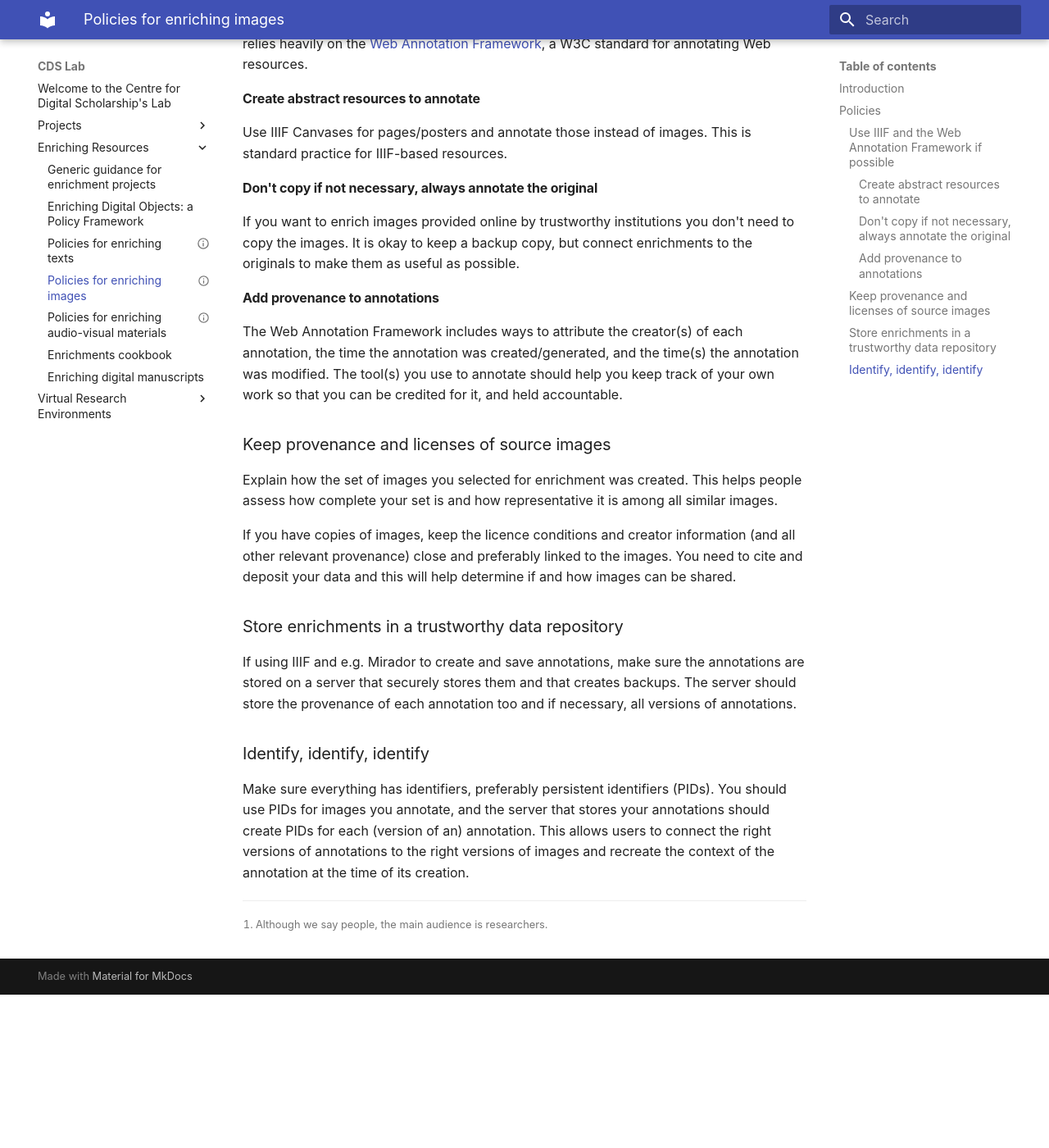
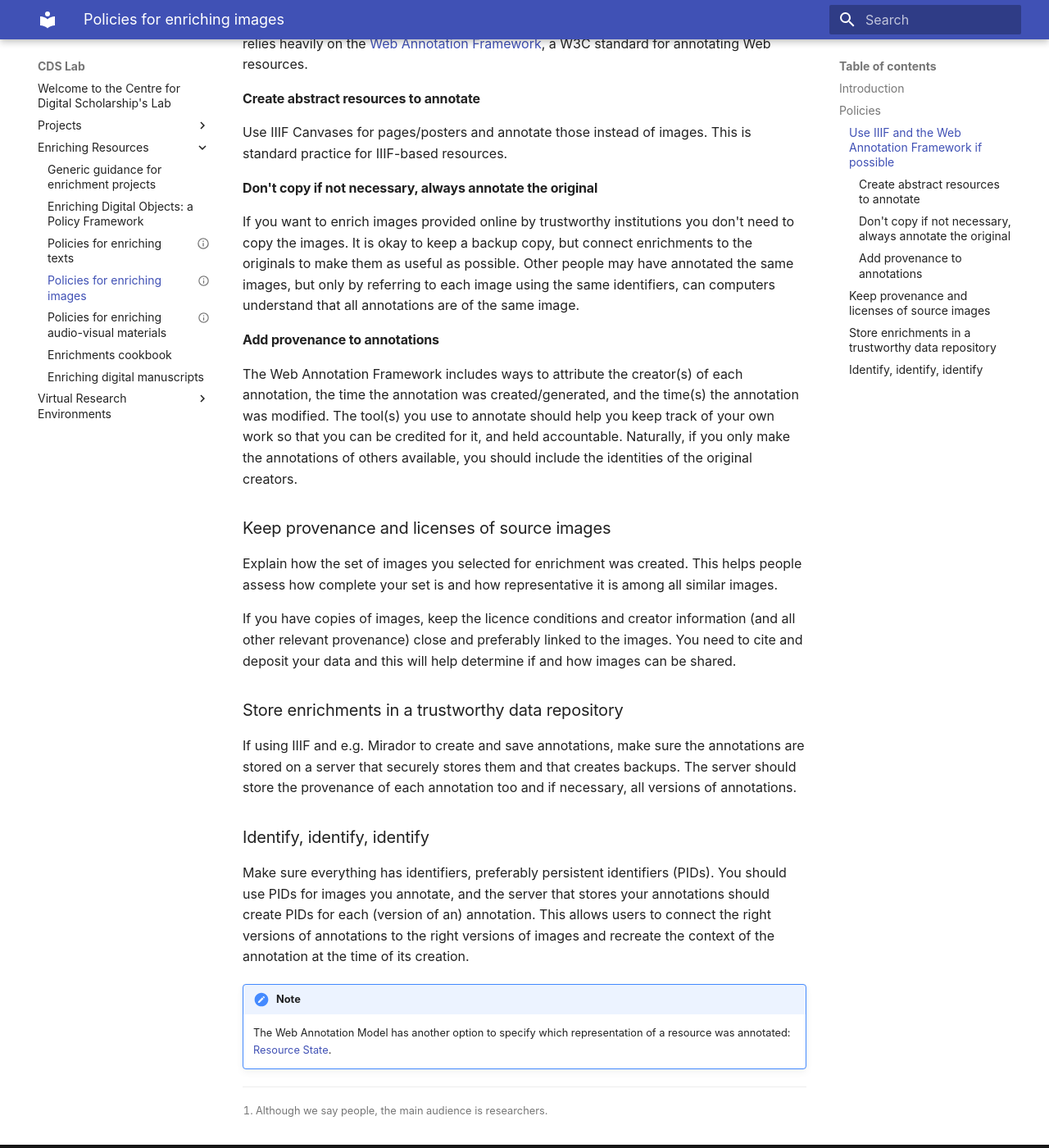
Before and after one commit to LeidenUniversityLibrary/cds-lab-homepage, an MkDocs documentation site: the page built from docs/enriching-resources/policy-images.md, in a window 1280 px wide and 1400 px high, scrolled down 639 px. Shown: the whole window at 82% size. Built offline with MkDocs 1.6.1 and Material for MkDocs 9.7.7, drawn with Linux system fonts in a browser that asks for light colours; before the commit the page ends 1852 px from its top, so only the background shows below that.

Commit message:
Add linebreaks, resource state to images policies

```diff
--- a/docs/enriching-resources/policy-images.md
+++ b/docs/enriching-resources/policy-images.md
@@ -11,7 +11,8 @@
 
 This document should guide people[^1] who want to enrich image-based materials such as photos, paintings and (scanned) texts with descriptive metadata, details, context, or what have you.
 
-The policies in this document are (somewhat) concrete recommendations for implementing the guiding principles in the [Enrichment Policy Framework](policy-framework.md). Both the framework and the policies in this document are based on the [Leiden University research data management policy framework](https://www.bibliotheek.universiteitleiden.nl/binaries/content/assets/ul2staff/reglementen/onderzoek/regeling-datamanagement-universiteit-leiden).
+The policies in this document are (somewhat) concrete recommendations for implementing the guiding principles in the [Enrichment Policy Framework](policy-framework.md).
+Both the framework and the policies in this document are based on the [Leiden University research data management policy framework](https://www.bibliotheek.universiteitleiden.nl/binaries/content/assets/ul2staff/reglementen/onderzoek/regeling-datamanagement-universiteit-leiden).
 
 # Policies
 
@@ -25,17 +26,27 @@
 
 ### Don't copy if not necessary, always annotate the original
 
-If you want to enrich images provided online by trustworthy institutions you don't need to copy the images. It is okay to keep a backup copy, but connect enrichments to the originals to make them as useful as possible.
+If you want to enrich images provided online by trustworthy institutions you don't need to copy the images.
+It is okay to keep a backup copy, but connect enrichments to the originals to make them as useful as possible.
+Other people may have annotated the same images, but only by referring to each image
+using the same identifiers, can computers understand that all annotations are of
+the same image.
 
 ### Add provenance to annotations
 
-The Web Annotation Framework includes ways to attribute the creator(s) of each annotation, the time the annotation was created/generated, and the time(s) the annotation was modified. The tool(s) you use to annotate should help you keep track of your own work so that you can be credited for it, and held accountable.
+The Web Annotation Framework includes ways to attribute the creator(s) of each annotation,
+the time the annotation was created/generated, and the time(s) the annotation was modified.
+The tool(s) you use to annotate should help you keep track of your own work so that you can be credited for it, and held accountable.
+Naturally, if you only make the annotations of others available, you should include
+the identities of the original creators.
 
 ## Keep provenance and licenses of source images
 
-Explain how the set of images you selected for enrichment was created. This helps people assess how complete your set is and how representative it is among all similar images.
+Explain how the set of images you selected for enrichment was created.
+This helps people assess how complete your set is and how representative it is among all similar images.
 
-If you have copies of images, keep the licence conditions and creator information (and all other relevant provenance) close and preferably linked to the images. You need to cite and deposit your data and this will help determine if and how images can be shared.
+If you have copies of images, keep the licence conditions and creator information (and all other relevant provenance) close and preferably linked to the images.
+You need to cite and deposit your data and this will help determine if and how images can be shared.
 
 ## Store enrichments in a trustworthy data repository
 
@@ -43,6 +54,12 @@
 
 ## Identify, identify, identify
 
-Make sure everything has identifiers, preferably persistent identifiers (PIDs). You should use PIDs for images you annotate, and the server that stores your annotations should create PIDs for each (version of an) annotation. This allows users to connect the right versions of annotations to the right versions of images and recreate the context of the annotation at the time of its creation.
+Make sure everything has identifiers, preferably persistent identifiers (PIDs).
+You should use PIDs for images you annotate, and the server that stores your annotations should create PIDs for each (version of an) annotation.
+This allows users to connect the right versions of annotations to the right versions of images and recreate the context of the annotation at the time of its creation.
+
+!!! note
+    The Web Annotation Model has another option to specify which representation of a
+    resource was annotated: [Resource State](https://www.w3.org/TR/annotation-model/#states).
 
 [^1]: Although we say people, the main audience is researchers.
```
